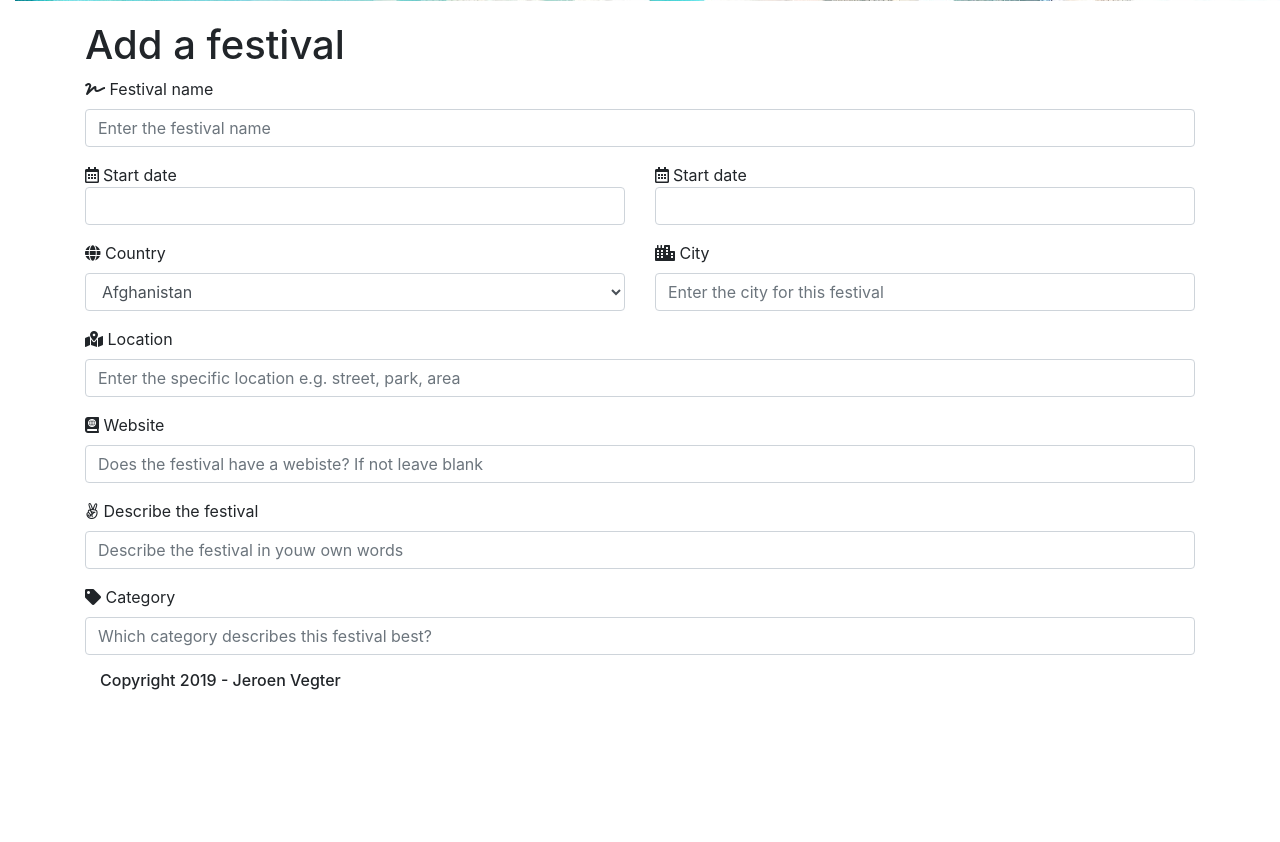
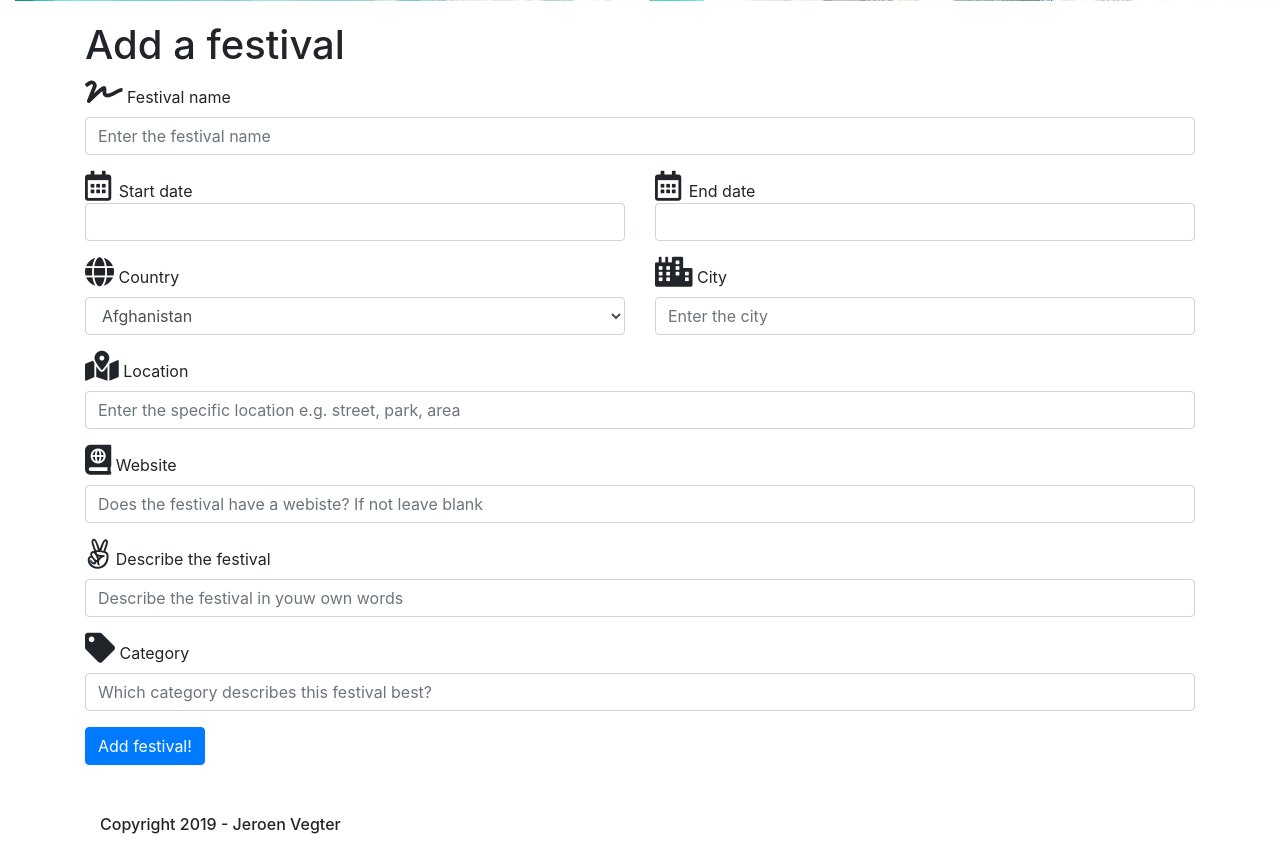
Before and after one commit to jvegter77/milestone-3-festivals, a Flask app: page /add_festival in a window 1280 px wide; the page is wider, and only the part inside the window is pictured. Shown: the part 649-1491 px from the top of that part. Before the commit the page ends 1339 px from the top of that part, so only its background shows below. Run offline with Flask 2, Linux system fonts and the light colour scheme; some libraries are stand-ins or nearby versions; some web fonts are replaced.

Commit message:
finished add festival form and made first succesful post request through form

```diff
--- a/static/css/main.css
+++ b/static/css/main.css
@@ -86,3 +86,17 @@ body {
 #festival-container {
     margin-top: 20px;
 }
+
+.addfestivalicons{
+    font-size: 30px;
+}
+
+.footer {
+    margin-top:50px;
+}
+
+@media screen and (max-width: 432px) {
+    .form-control {
+        font-size: 12px;
+    }
+}
--- a/static/js/main.js
+++ /dev/null
@@ -1,4 +0,0 @@
-$('.datepicker').datepicker({
-    format: 'dd/mm/yyyy',
-    startDate: '-3d'
-});
--- a/templates/addfestival.html
+++ b/templates/addfestival.html
@@ -14,7 +14,7 @@
         <div class="col">
             <form action="{{ url_for('insert_festival') }}" method="POST">
                 <div class="form-group">
-                    <i class="fas fa-signature"></i>
+                    <i class="fas fa-signature addfestivalicons"></i>
                     <label for="Festival name">Festival name</label>
                     <input class="form-control" id="festivalname" name="festivalname" type="text" class="validate" placeholder="Enter the festival name">
                 </div>
@@ -23,23 +23,23 @@
     <div class="row">
         <div class="col">
             <div class="form-group">
-                <i class="far fa-calendar-alt">
+                <i class="far fa-calendar-alt addfestivalicons">
                 <label for="Start date"></i>Start date</label>
-                <input data-provide="datepicker" class="form-control" id="startdate" name="startdate" type="text" class="validate">
+                <input data-provide="datepicker" data-date-format="dd/mm/yyyy" class="form-control" id="startdate" name="startdate" type="text" class="datepicker">
             </div>
         </div>
         <div class="col">
             <div class="form-group">
-                <i class="far fa-calendar-alt">
-                <label for="Start date"></i>Start date</label>
-                <input data-provide="datepicker" class="form-control" id="startdate" name="startdate" type="text" class="validate">
+                <i class="far fa-calendar-alt addfestivalicons">
+                <label for="Start date"></i>End date</label>
+                <input data-provide="datepicker" data-date-format="dd/mm/yyyy" class="form-control" id="enddate" name="startdate" type="text" class="datepicker">
             </div>
         </div>
     </div>
     <div class="row">
         <div class="col">
             <div class="form-group">
-                <i class="fas fa-globe"></i>
+                <i class="fas fa-globe addfestivalicons"></i>
                 <label for="Country">Country</label>
                 <select id="country" name="country" class="form-control">
                     <option value="Afghanistan">Afghanistan</option>
@@ -291,32 +291,33 @@
         </div>
         <div class="col">
             <div class="form-group">
-                <i class="fas fa-city"></i>
+                <i class="fas fa-city addfestivalicons"></i>
                 <label for="City">City</label>
-                <input class="form-control" id="city" name="city" type="text" class="validate" placeholder="Enter the city for this festival">
+                <input class="form-control" id="city" name="city" type="text" class="validate" placeholder="Enter the city">
             </div>
         </div>
     </div>
         <div class="form-group">
-            <i class="fas fa-map-marked-alt"></i>
+            <i class="fas fa-map-marked-alt addfestivalicons"></i>
             <label for="Location">Location</label>
             <input class="form-control" id="location" name="location" type="text" class="validate" placeholder="Enter the specific location e.g. street, park, area">
         </div>
         <div class="form-group">
-            <i class="fas fa-atlas"></i>
+            <i class="fas fa-atlas addfestivalicons"></i>
             <label for="Website">Website</label>
             <input class="form-control" id="website" name="website" type="text" class="validate" placeholder="Does the festival have a webiste? If not leave blank">
         </div>
         <div class="form-group">
-            <i class="fab fa-angellist"></i>
+            <i class="fab fa-angellist addfestivalicons"></i>
             <label for="Desciption">Describe the festival</label>
             <input class="form-control" id="description" name="description" type="text" class="validate" placeholder="Describe the festival in youw own words">
         </div>
         <div class="form-group">
-            <i class="fas fa-tag"></i>
+            <i class="fas fa-tag addfestivalicons"></i>
             <label for="Category">Category</label>
-            <input class="form-control" id="category" name="location" type="text" class="validate" placeholder="Which category describes this festival best?">
+            <input class="form-control" id="category" name="category" type="text" class="validate" placeholder="Which category describes this festival best?">
         </div>
+        <button type="submit" class="btn btn-primary">Add festival!</button>
     </form>
     </div>
 </div>
--- a/templates/base.html
+++ b/templates/base.html
@@ -41,7 +41,7 @@
     {% endblock %}
     <div class="container">
     <footer>
-        <div class="container">
+        <div class="container-fluid footer">
             <h6>Copyright 2019 - Jeroen Vegter</h6>
         </div>
     </footer>
```
